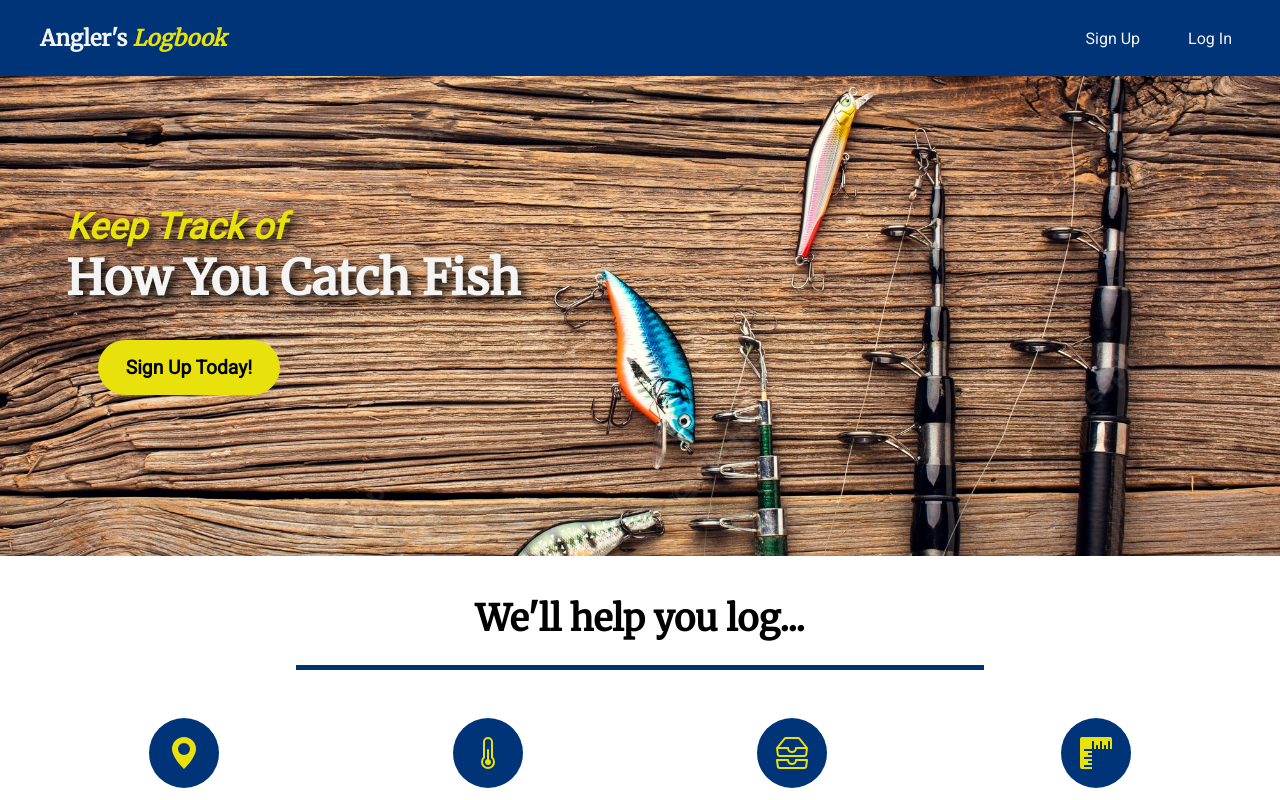
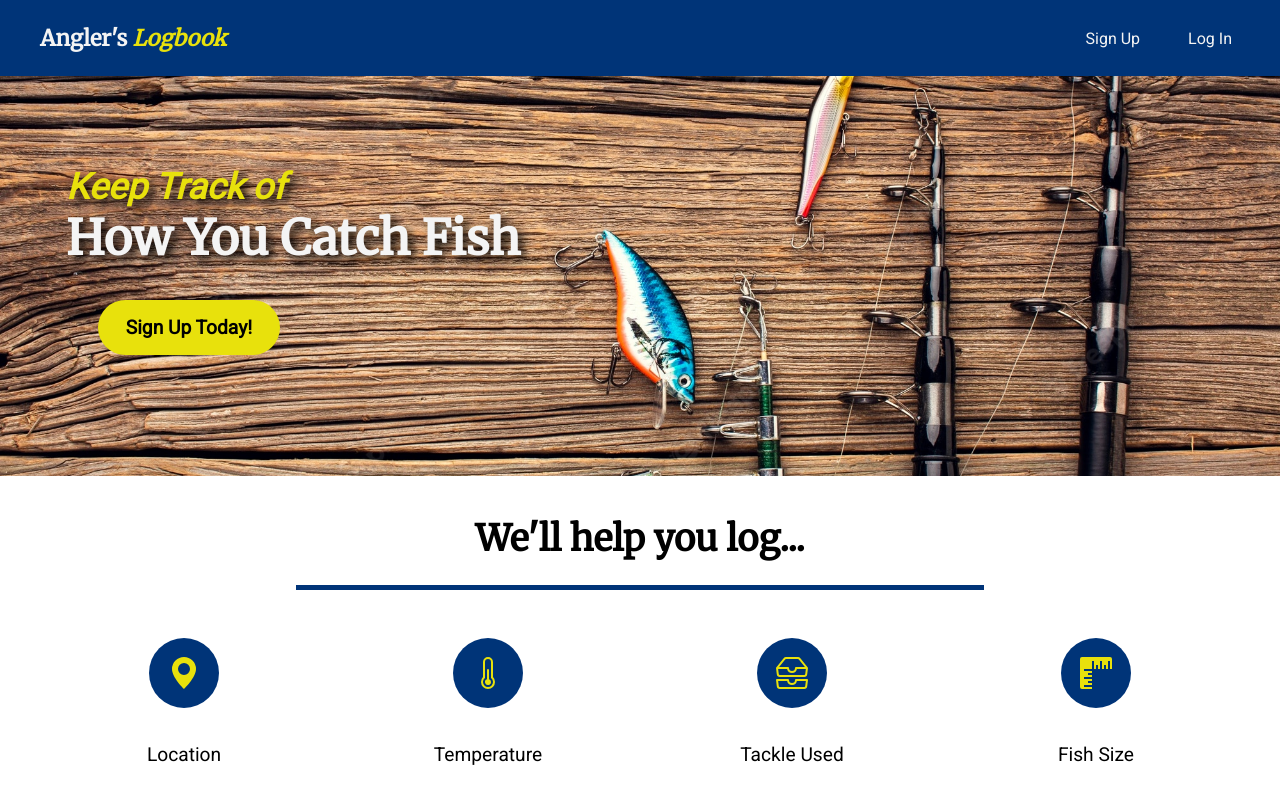
Before and after one commit to JaxonAdams/angler-logbook, a React (Create React App) app in the folder client/: page / in a window 1280 px wide. Shown: the top 800 px of the page. Built offline with nearby package versions, Linux system fonts and the light colour scheme.

Commit message:
css update

```diff
--- a/client/src/App.css
+++ b/client/src/App.css
@@ -71,7 +71,7 @@ html, body {
 
 /* hero styling */
 .hero {
-    height: 60vh;
+    height:400px;
     width: 100%;
     background: url(./assets/images/fishing-rods.jpg);
     background-position: center;
```
